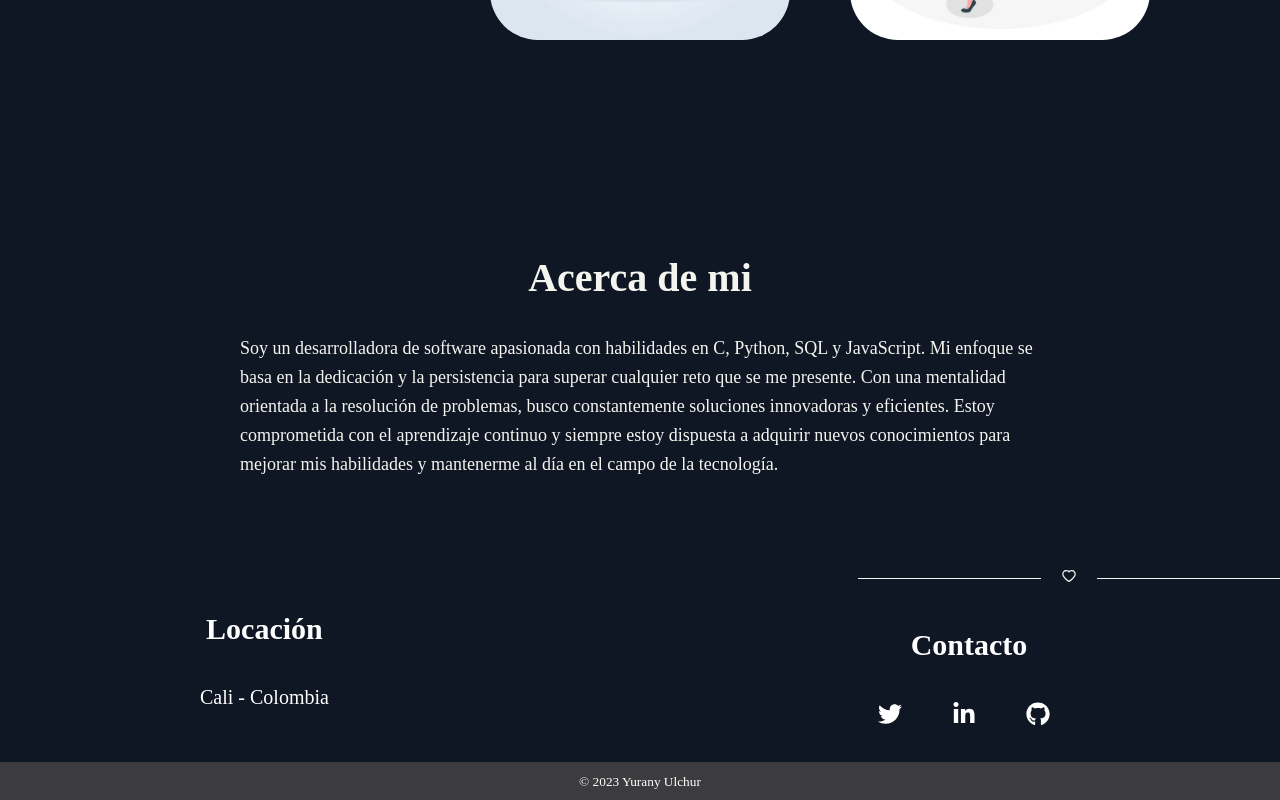
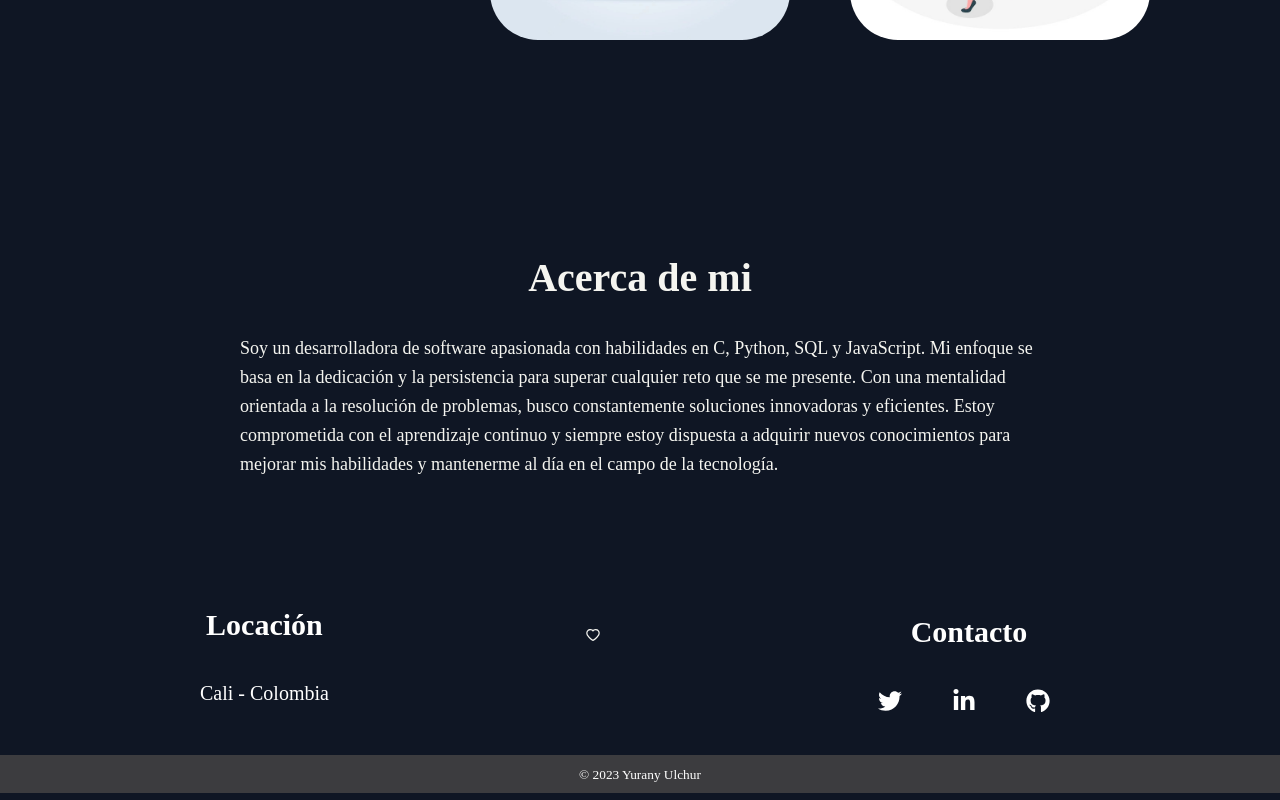
Before and after one commit to YuranyUlchur/mypageweb.github.io, a Next.js app: page / in a window 1280 px wide. Shown: the part 856-1656 px from the top of the page. Built offline with nearby package versions, Linux system fonts and the light colour scheme.

Commit message:
add changes in styles in code

```diff
--- a/components/Footer/Footer.js
+++ b/components/Footer/Footer.js
@@ -13,14 +13,14 @@ const Footer = () => {
                         <h4 className={styles.titlelocation}>Locación</h4>
                         <p className={styles.plocation}>Cali - Colombia</p>
                     </div>
-                    <div>
-                        <div className={styles.dividerCustom}>
+                    <div className={styles.dividerCustom}>
                             <div className={styles.dividerCustomLine}></div>
                             <div className={styles.dividerCustomIcon}>
                                 <AiOutlineHeart />
                             </div>
                             <div className={styles.dividerCustomLine}></div>
                         </div>
+                    <div>
                         <h4 className={styles.titlecontact}>Contacto</h4>
                         <div className={styles.iconscontact}>
                             <a className={styles.btnSocial} href="https://twitter.com/YuranyUlchur"><FaTwitter /></a>
```
